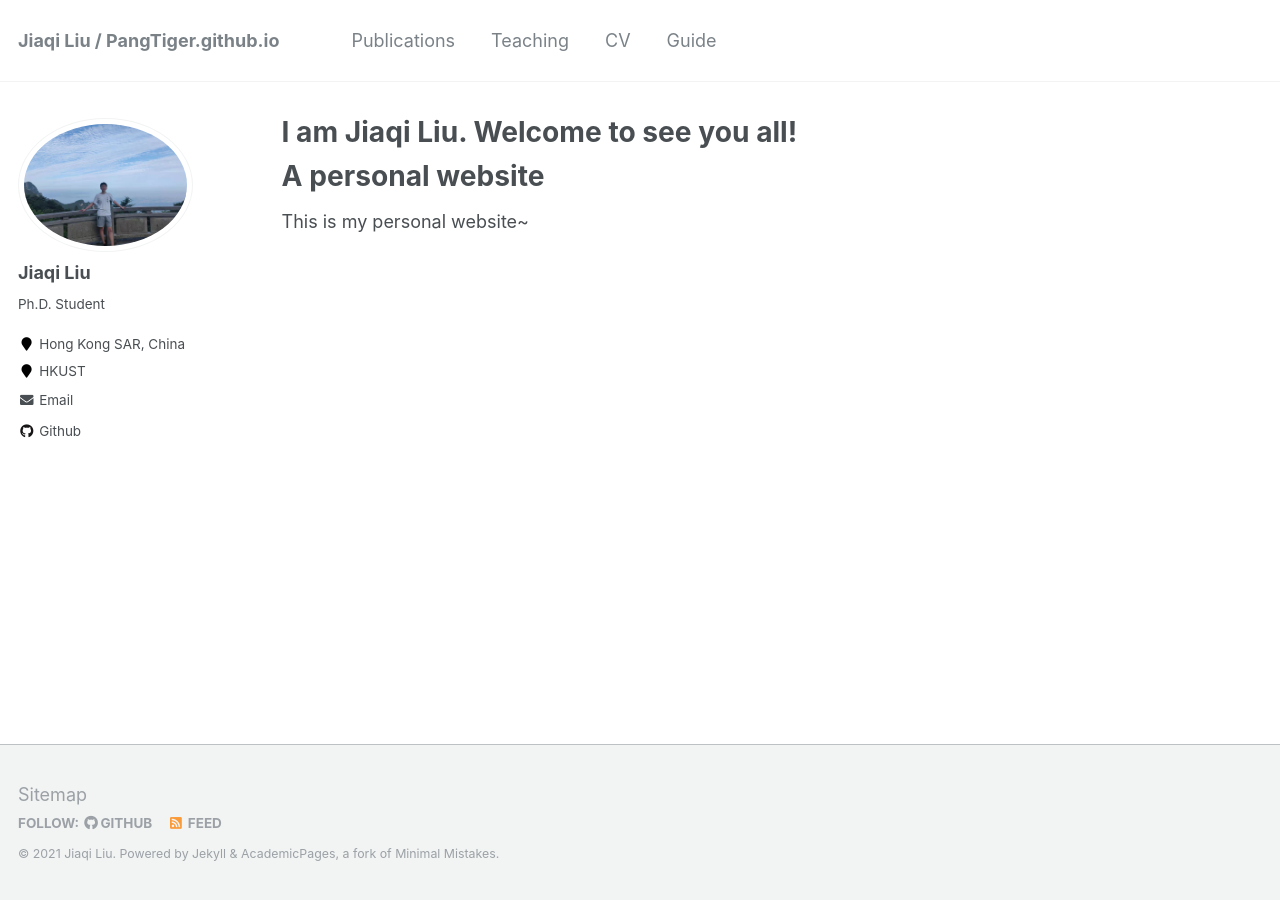
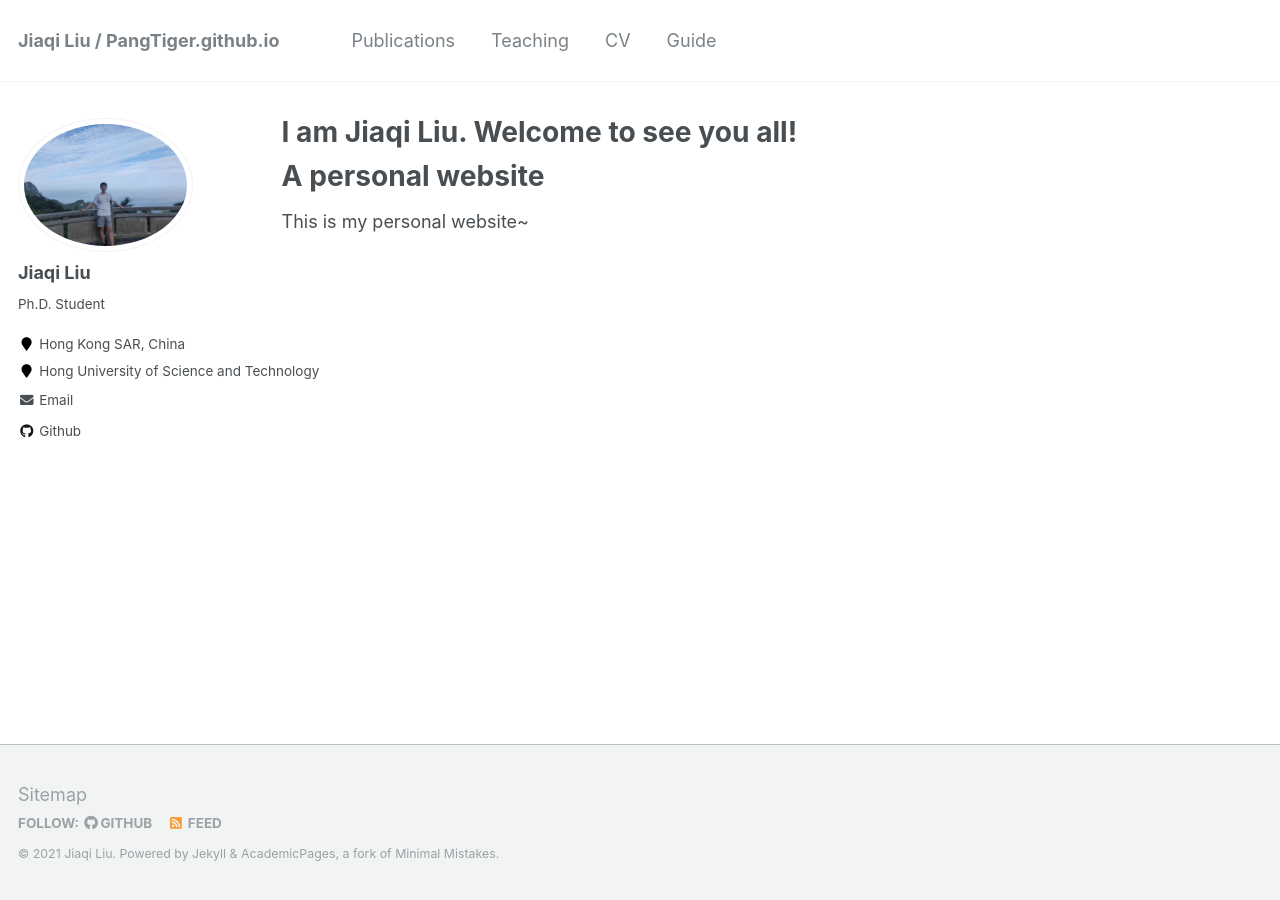
Before and after one commit to PangTiger/Rickrick.github.io, a Jekyll site: the page built from _pages/about.md, in a window 1280 px wide. Built offline with Jekyll 4.4.1, drawn with Linux system fonts in a browser that asks for light colours.

Commit message:
Update _config.yml

```diff
--- a/_config.yml
+++ b/_config.yml
@@ -14,7 +14,7 @@ name                     : &name "Jiaqi Liu"
 description              : &description "personal description"
 url                      : https://pangtiger.github.io # the base hostname & protocol for your site e.g. "https://mmistakes.github.io"
 baseurl                  : "" # the subpath of your site, e.g. "/blog"
-repository               : "academicpages/academicpages.github.io"
+repository               : "PangTiger/PangTiger.github.io"
 teaser                   :  # filename of teaser fallback teaser image placed in /images/, .e.g. "500x300.png"
 breadcrumbs              : false # true, false (default)
 words_per_minute         : 160
@@ -85,7 +85,7 @@ author:
   avatar           : "Jiaqi-photo.jpg"
   bio              : "Ph.D. Student"
   location         : "Hong Kong SAR, China"
-  employer         : "HKUST"
+  employer         : "Hong University of Science and Technology"
   pubmed           :
   googlescholar    :
   email            : "jliuel@connect.ust.hk"
```
